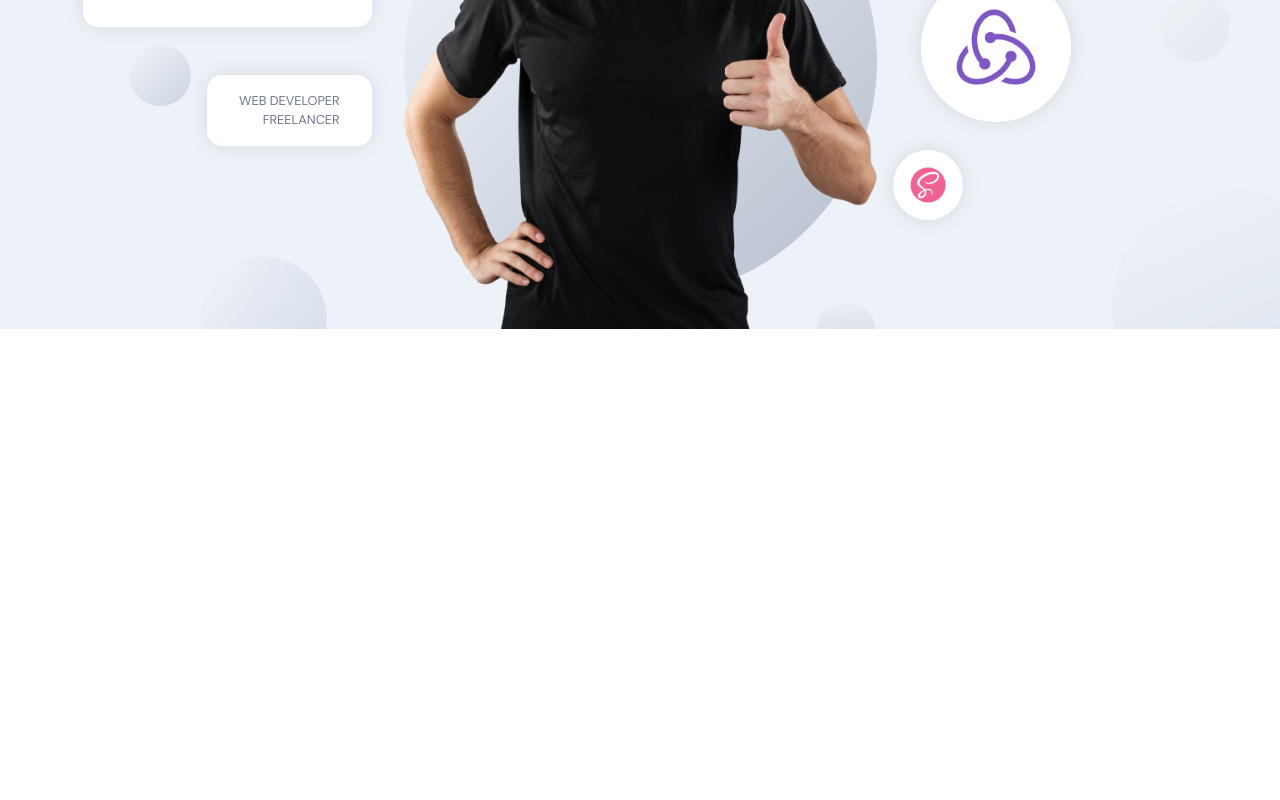
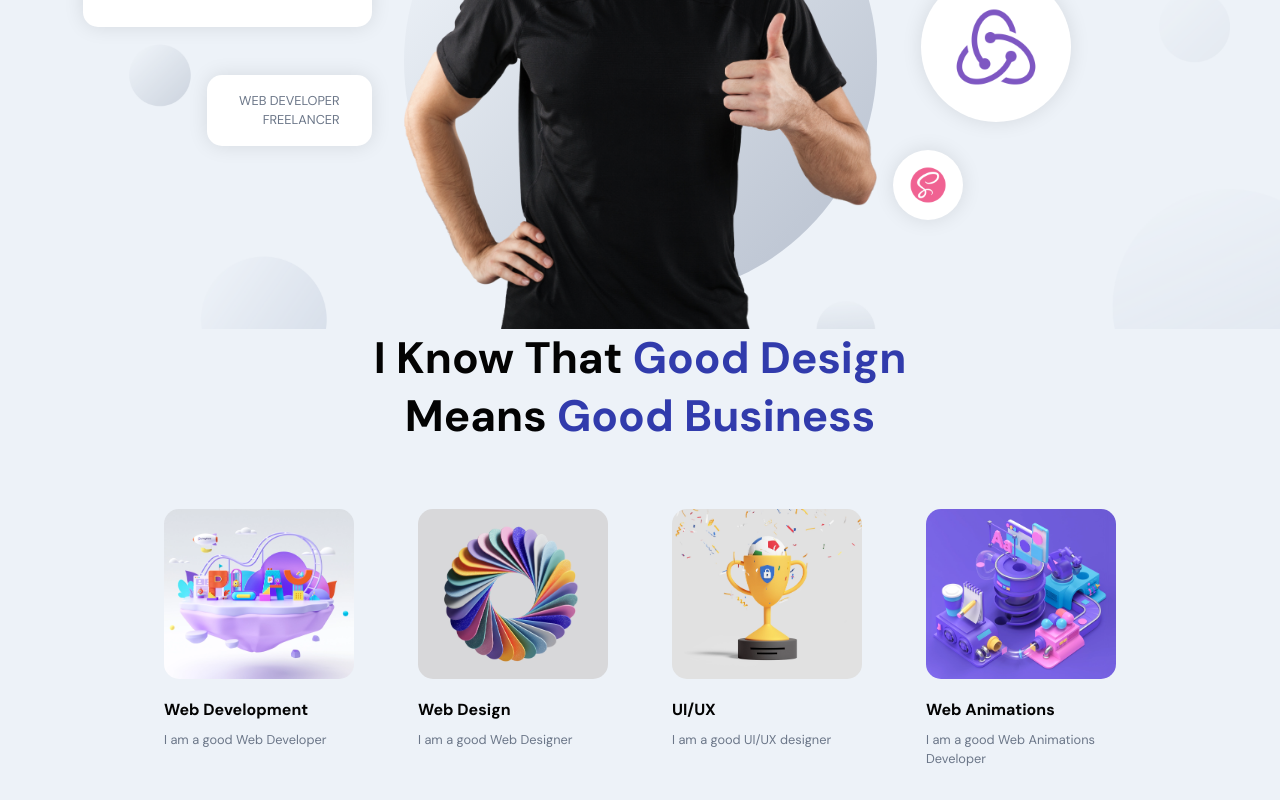
Before and after one commit to manishkumargupta-dev/portfolio, a React (Vite) app: page / in a window 1280 px wide. Shown: the part 361-1161 px from the top of the page. Before the commit the page ends 800 px from the top, so only its background shows below. Built offline with nearby package versions, Linux system fonts and the light colour scheme.

Commit message:
about section completed

```diff
--- a/src/App.jsx
+++ b/src/App.jsx
@@ -1,11 +1,13 @@
 import { Navbar } from "./components";
 import { Header } from "./containers";
+import { About } from "./containers";
 import "./App.scss";
 function App() {
   return (
     <div className="app">
       <Navbar />
       <Header />
+      <About />
     </div>
   );
 }
--- /dev/null
+++ b/src/containers/About/About.jsx
@@ -0,0 +1,59 @@
+import React, { useState, useEffect } from "react";
+import { motion } from "framer-motion";
+import { images } from "../../constants";
+import "./About.scss";
+
+const abouts = [
+  {
+    title: "Web Development",
+    description: "I am a good Web Developer",
+    imgUrl: images.about01,
+  },
+  {
+    title: "Web Design",
+    description: "I am a good Web Designer",
+    imgUrl: images.about02,
+  },
+  {
+    title: "UI/UX",
+    description: "I am a good UI/UX designer",
+    imgUrl: images.about03,
+  },
+  {
+    title: "Web Animations",
+    description: "I am a good Web Animations Developer",
+    imgUrl: images.about04,
+  },
+];
+const About = () => {
+  return (
+    <>
+      <h2 className="head-text">
+        I Know that <span>Good Design</span> <br />
+        means <span>Good Business</span>
+      </h2>
+
+      <div className="app__profiles">
+        {abouts.map((about, index) => (
+          <motion.div
+            whileInView={{ opacity: 1 }}
+            whileHover={{ scale: 1.1 }}
+            transition={{ duration: 0.5, type: "tween" }}
+            className="app__profile-item"
+            key={about.title + index}
+          >
+            <img src={about.imgUrl} alt={about.title} />
+            <h2 className="bold-text" style={{ marginTop: 20 }}>
+              {about.title}
+            </h2>
+            <p className="p-text" style={{ marginTop: 10 }}>
+              {about.description}
+            </p>
+          </motion.div>
+        ))}
+      </div>
+    </>
+  );
+};
+
+export default About;
--- /dev/null
+++ b/src/containers/About/About.scss
@@ -0,0 +1,38 @@
+.app__about {
+  flex: 1;
+  width: 100%;
+  flex-direction: column;
+}
+
+.app__profiles {
+  display: flex;
+  justify-content: center;
+  align-items: flex-start;
+  flex-wrap: wrap;
+  margin-top: 2rem;
+}
+
+.app__profile-item {
+  width: 190px;
+  display: flex;
+  justify-content: flex-start;
+  align-items: flex-start;
+  flex-direction: column;
+  margin: 2rem;
+
+  img {
+    width: 100%;
+    height: 170px;
+    border-radius: 15px;
+    object-fit: cover;
+  }
+
+  @media screen and (min-width: 2000px) {
+    width: 370px;
+    margin: 2rem 4rem;
+
+    img {
+      height: 320px;
+    }
+  }
+}
--- a/src/containers/index.js
+++ b/src/containers/index.js
@@ -1 +1,2 @@
 export { default as Header } from "./Header/Header";
+export { default as About } from "./About/About";
```
